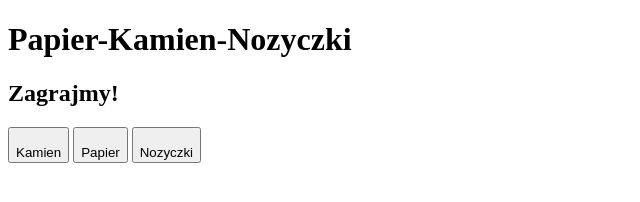
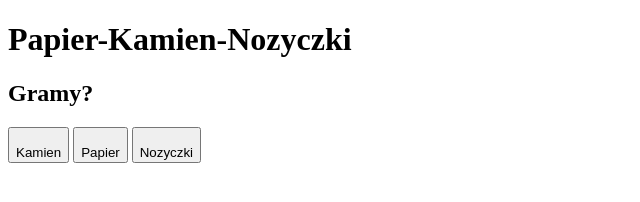
Before and after one commit to z15mietka/javascript-prework, a website: page index.html in a window 1280 px wide. Shown: the full height of the page, 0-640 px from the left. Drawn offline with Linux system fonts and the light colour scheme.

Commit message:
Add some changes in html

```diff
--- a/index.html
+++ b/index.html
@@ -10,7 +10,7 @@
 <body>
 	<header>
 		<h1>Papier-Kamien-Nozyczki</h1>
-		<h2>Zagrajmy!</h2>
+		<h2>Gramy?</h2>
 	</header>
 	<div class="container">
 		<div id="buttons">
```
